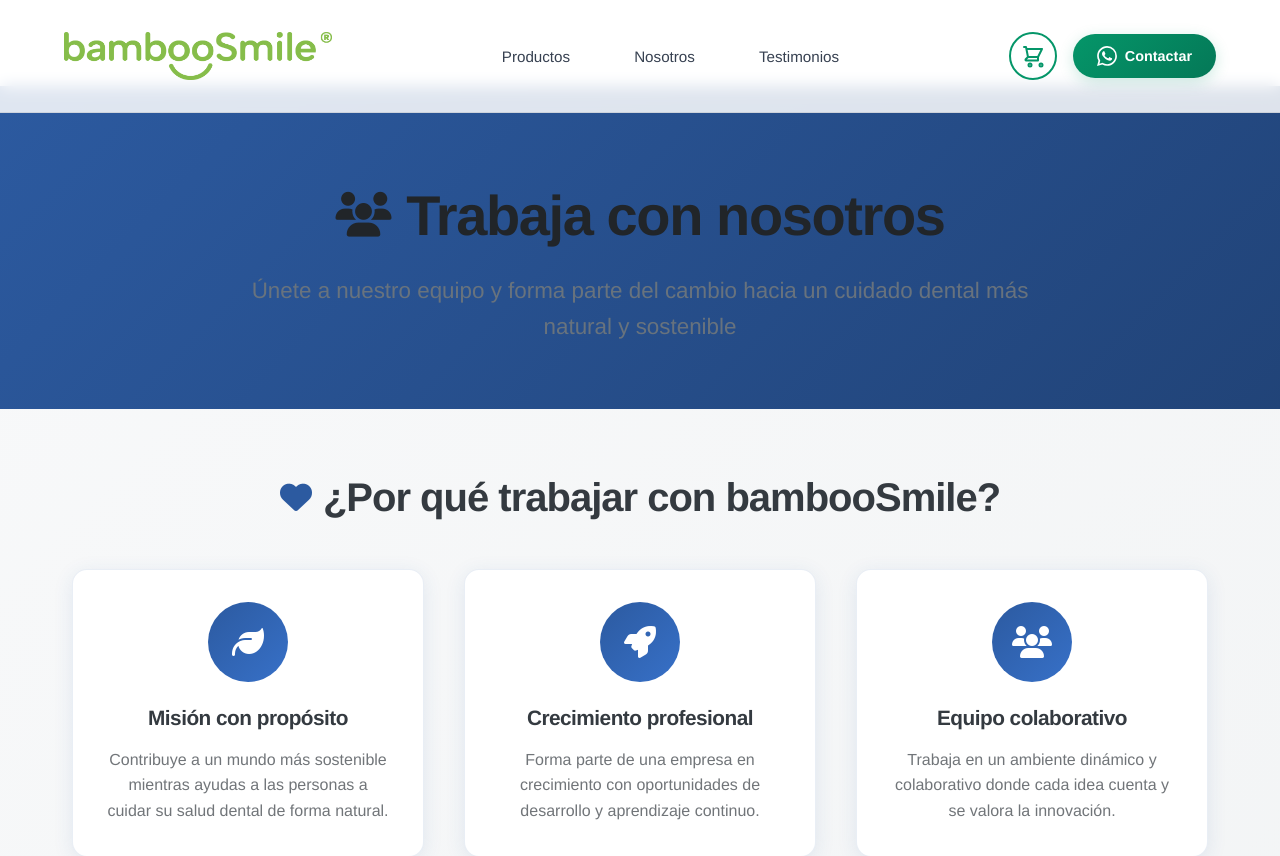
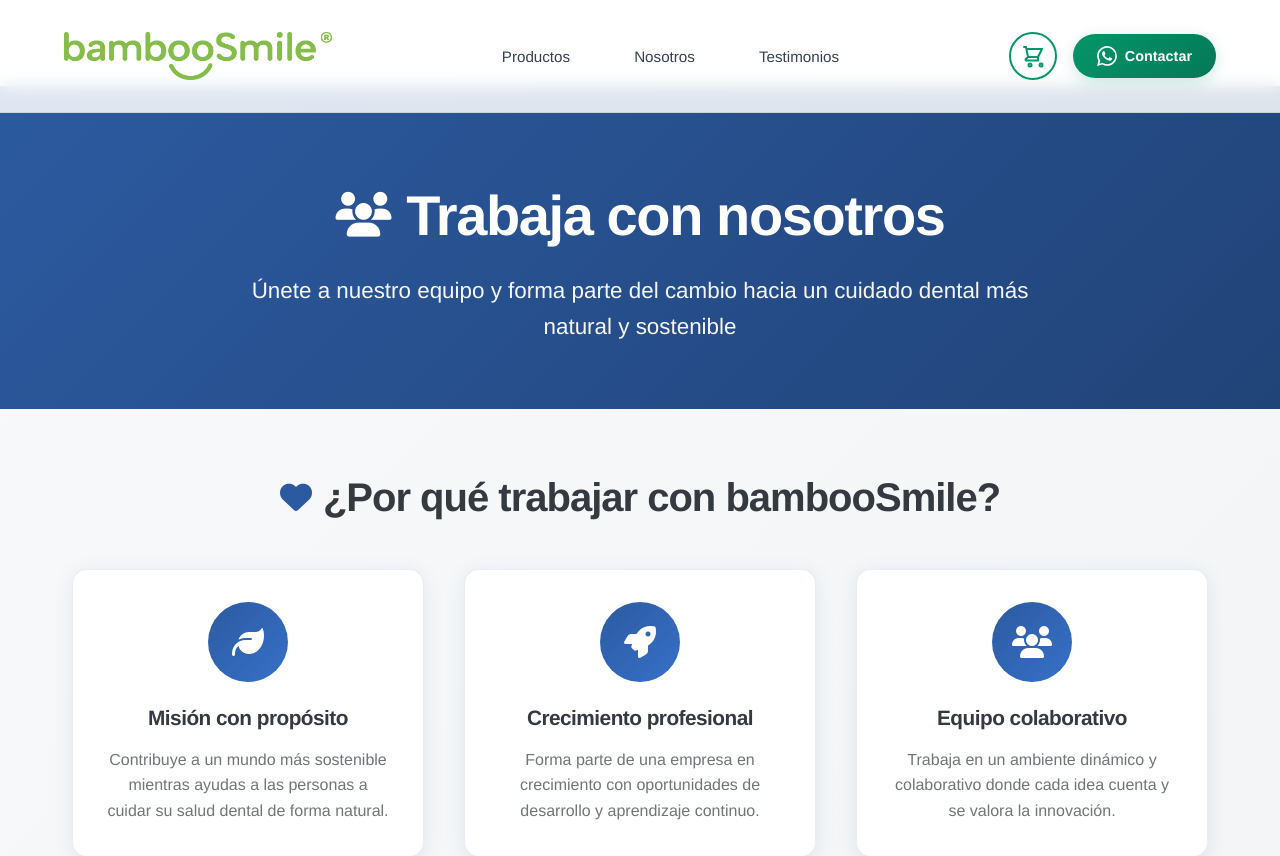
Before and after one commit to yeyodev1/bambooSmile-frontend, a Vue app: page /trabaja-con-nosotros in a window 1280 px wide. Shown: the top 856 px of the page. Built offline with nearby package versions, Linux system fonts and the light colour scheme; a web font is replaced by a local one.

Commit message:
style(WorkWithUsView): add white color to text elements for better visibility

```diff
--- a/src/views/WorkWithUsView.vue
+++ b/src/views/WorkWithUsView.vue
@@ -177,6 +177,7 @@ const sendWhatsApp = () => {
       align-items: center;
       justify-content: center;
       gap: 1rem;
+      color: $white;
 
       @media (min-width: 768px) {
         font-size: 3.5rem;
@@ -192,6 +193,7 @@ const sendWhatsApp = () => {
       line-height: 1.6;
       opacity: 0.95;
       margin: 0;
+      color: $white;
 
       @media (min-width: 768px) {
         font-size: 1.4rem;
```
